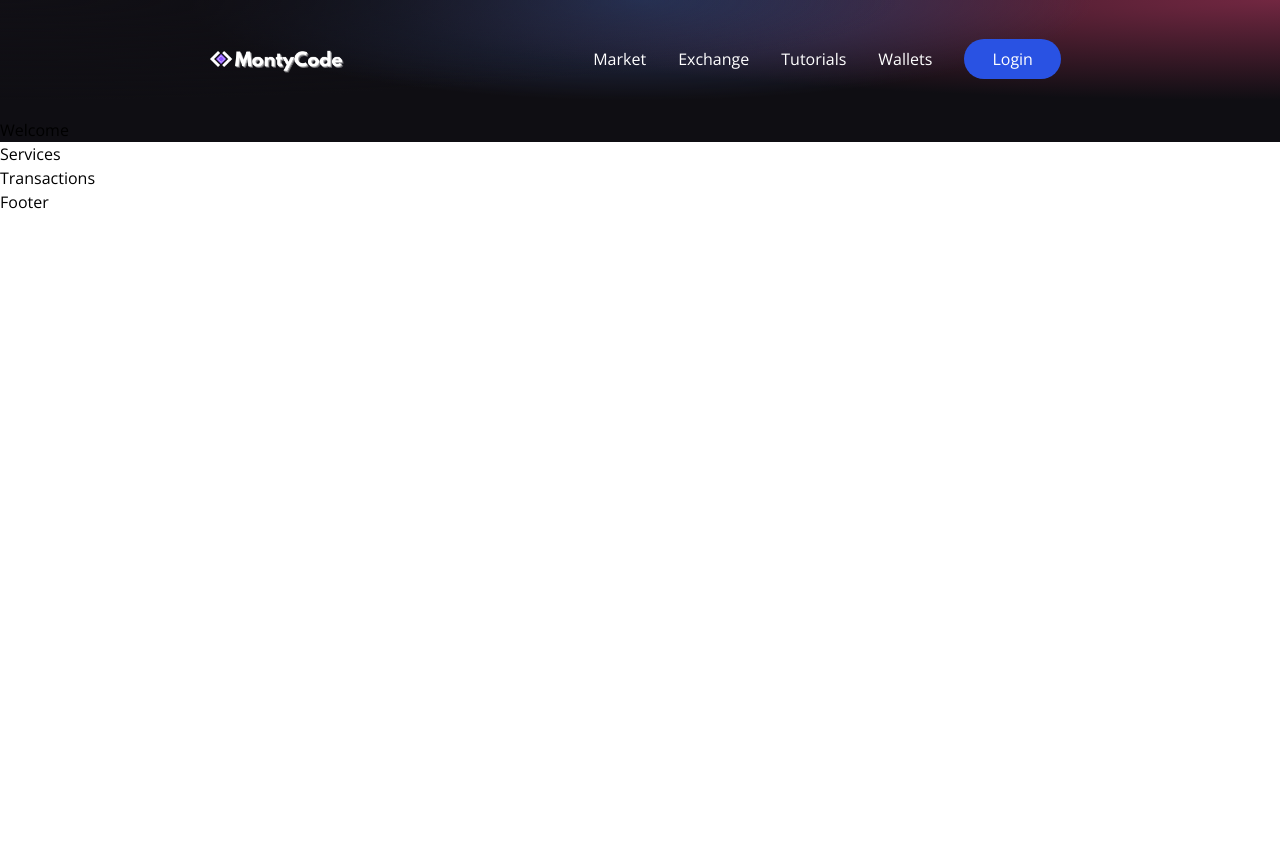
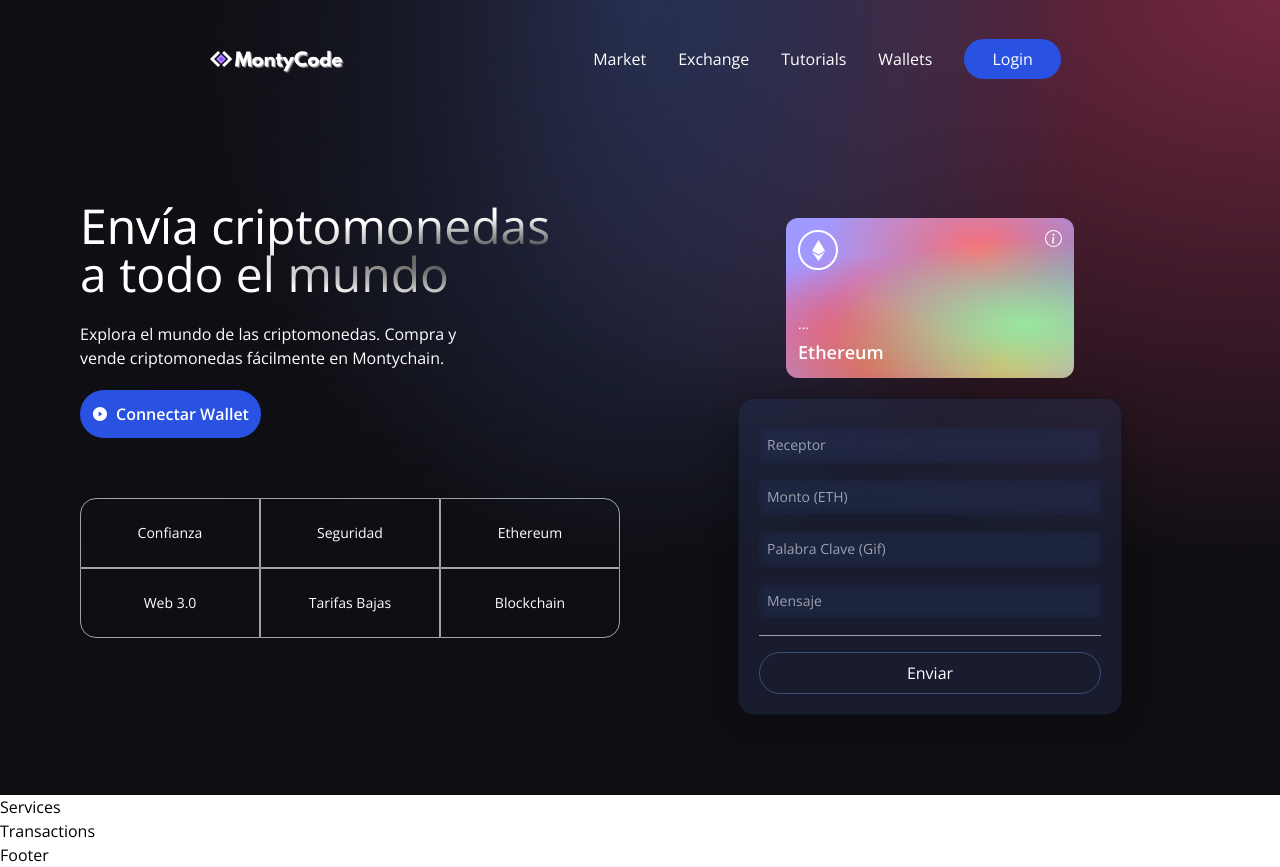
Before and after one commit to montycode/montychain, a React (Vite) app: page / in a window 1280 px wide. Before the commit the page ends 800 px from the top, so only its background shows below. Built offline with nearby package versions, Linux system fonts and the light colour scheme.

Commit message:
Update Welcome.jsx

```diff
--- a/src/components/Welcome.jsx
+++ b/src/components/Welcome.jsx
@@ -1,11 +1,122 @@
-import React from 'react'
+import React, { useContext } from 'react';
+import { AiFillPlayCircle } from 'react-icons/ai';
+import { SiEthereum } from 'react-icons/si';
+import { BsInfoCircle } from 'react-icons/bs';
+
+import { TransactionContext } from '../context/TransactionContext';
+import { Loader } from '.';
+import { shortenAddress } from '../utils/shortenAddress';
+
+const commonStyles = "min-h-[70px] sm:px-0 px-2 sm:min-w-[120px] flex justify-center items-center border-[0.5px] border-gray-400 text-sm font-light text-white";
+
+const Input = ({ placeholder, name, type, value, handleChange }) => (
+    <input
+      placeholder={placeholder}
+      type={type}
+      step="0.0001"
+      value={value}
+      onChange={(e) => handleChange(e, name)}
+      className="my-2 w-full rounded-sm p-2 outline-none bg-transparent text-white border-none text-sm white-glassmorphism"
+    />
+);
 
 const Welcome = () => {
+    const { connectWallet, currentAccount, formData, handleChange, sendTransaction, isLoading } = useContext(TransactionContext);
+
+    const handleSubmit = (e) => {
+        const { addressTo, amount, keyword, message } = formData;
+
+        e.preventDefault();
+
+        if(!addressTo || !amount || !keyword || !message) return;
+
+        sendTransaction();
+    }
+
     return (
-        <div>
-            Welcome
+        <div className="flex w-full justify-center items-center">
+            <div className="flex mf:flex-row flex-col items-start justify-between md:p-20 py-12 px-4">
+                {/* Left Side */}
+                <div className="flex flex-1 justify-start items-start flex-col mf:mr-10">
+                    <h1 className="text-3xl sm:text-5xl text-white text-gradient py-1">
+                        Envía criptomonedas <br /> a todo el mundo
+                    </h1>
+                    <p className="text-left mt-5 text-white font-light md:w-9/12 w-11/12 text-base">
+                        Explora el mundo de las criptomonedas. Compra y vende criptomonedas fácilmente en Montychain.
+                    </p>
+                    {!currentAccount && (
+                        <button
+                            type="button"
+                            onClick={connectWallet}
+                            className="flex flex-row justify-center items-center my-5 bg-[#2952e3] p-3 rounded-full cursor-pointer hover:bg-[#2546bd]"
+                        >
+                            <AiFillPlayCircle className="text-white mr-2" />
+                            <p className="text-white text-base font-semibold">
+                                Connectar Wallet
+                            </p>
+                        </button>
+                    )}
+                    <div className="grid sm:grid-cols-3 grid-cols-2 w-full mt-10">
+                        <div className={`rounded-tl-2xl ${commonStyles}`}>
+                            Confianza
+                        </div>
+                        <div className={commonStyles}>Seguridad</div>
+                        <div className={`sm:rounded-tr-2xl ${commonStyles}`}>
+                            Ethereum
+                        </div>
+                        <div className={`sm:rounded-bl-2xl ${commonStyles}`}>
+                            Web 3.0
+                        </div>
+                        <div className={commonStyles}>Tarifas Bajas</div>
+                        <div className={`rounded-br-2xl ${commonStyles}`}>
+                            Blockchain
+                        </div>
+                    </div>
+                </div>
+                {/* Right Side */}
+                <div className="flex flex-col flex-1 items-center justify-start w-full mf:mt-0 mt-10">
+                    {/* Wallet */}
+                    <div className="p-3 flex justify-end items-start flex-col rounded-xl h-40 sm:w-72 w-full my-5 eth-card .white-glassmorphism ">
+                        <div className="flex justify-between flex-col w-full h-full">
+                            <div className="flex justify-between items-start">
+                                <div className="w-10 h-10 rounded-full border-2 border-white flex justify-center items-center">
+                                    <SiEthereum fontSize={21} color="#fff" />
+                                </div>
+                                <BsInfoCircle fontSize={17} color="#fff" />
+                            </div>
+                            <div>
+                                <p className="text-white font-light text-sm">
+                                 {shortenAddress(currentAccount)}
+                                </p>
+                                <p className="text-white font-semibold text-lg mt-1">
+                                Ethereum
+                                </p>
+                            </div>
+                        </div>
+                    </div>
+                    {/* Form  */}
+                    <div className="p-5 sm:w-96 w-full flex flex-col justify-start items-center blue-glassmorphism">
+                        <Input placeholder="Receptor" name="addressTo" type="text" handleChange={handleChange} />
+                        <Input placeholder="Monto (ETH)" name="amount" type="number" handleChange={handleChange} />
+                        <Input placeholder="Palabra Clave (Gif)" name="keyword" type="text" handleChange={handleChange} />
+                        <Input placeholder="Mensaje" name="message" type="text" handleChange={handleChange} />
+                        <div className="h-[1px] w-full bg-gray-400 my-2" />
+                        { isLoading ? (
+                            <Loader />
+                        ) : (
+                            <button
+                                type="button"
+                                onClick={handleSubmit}
+                                className="text-white w-full mt-2 border-[1px] p-2 border-[#3d4f7c] hover:bg-[#3d4f7c] rounded-full cursor-pointer"
+                            >
+                                Enviar
+                            </button>
+                        )}
+                    </div>
+                </div>
+            </div>
         </div>
-    )
+    );
 }
 
-export default Welcome
+export default Welcome;
```
